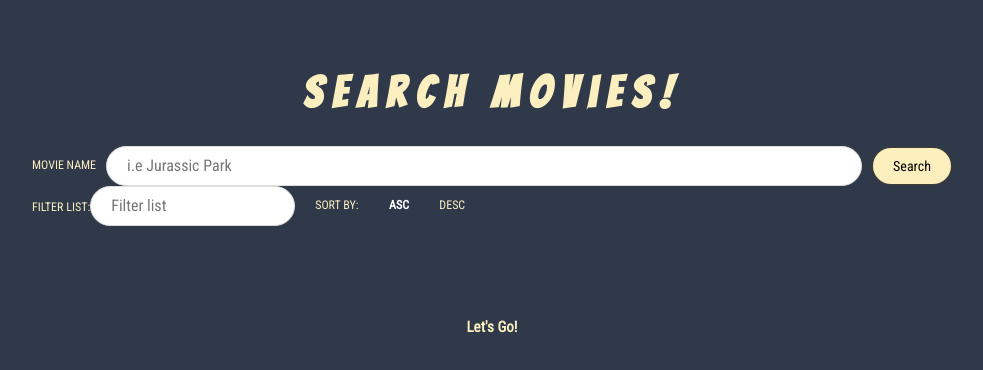
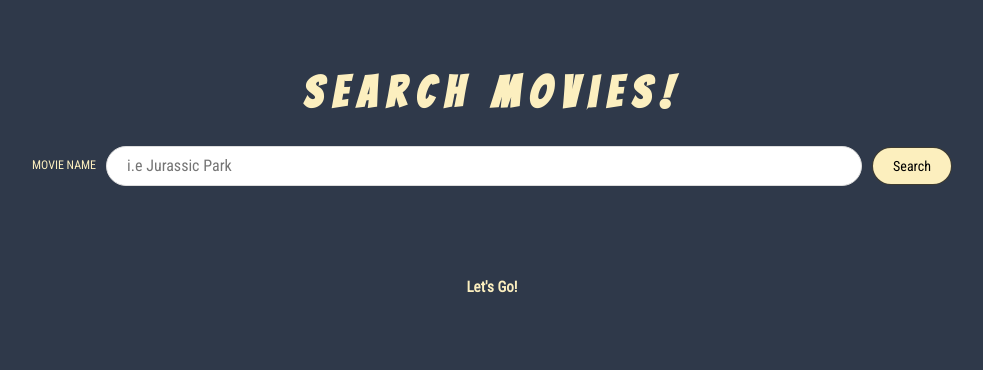
Before and after one commit to rishavjaiss/movie-search, a React (Create React App) app: page / in a window 1280 px wide. Shown: the top 370 px of the page, without its empty margins (148-1131 px from the left). Built offline with nearby package versions, Linux system fonts and the light colour scheme.

Commit message:
Revert "Adds sorting and filtering (#5)" (#6)
This reverts commit 0773ba56267e761bb493c69334bb099ac2744a7c.

```diff
--- a/src/components/SearchMovie/SearchMovie.css
+++ b/src/components/SearchMovie/SearchMovie.css
@@ -11,26 +11,6 @@
   margin-bottom: 0.2rem;
   text-transform: uppercase;
   color: #fcefbf;
-}
-.filter-group, .sort-group {
-  display: flex;
-  flex-direction: row;
-}
-.sort-group {
-  margin-left: 20px;
-  display: flex;
-  width: 150px;
-  flex-direction: row;
-  justify-content: space-between;
-  align-items: center;
-}
-.highlight {
-  color: white;
-  font-weight: bold;
-}
-
-.sort-button {
-  cursor: pointer;
 }
 
 .input {
--- a/src/components/SearchMovie/SearchMovie.js
+++ b/src/components/SearchMovie/SearchMovie.js
@@ -1,54 +1,30 @@
-import React, {useEffect, useState} from "react";
+import React, { useState } from "react";
 import "./SearchMovie.css";
 import MovieCard from "../MovieCard/MovieCard.js";
 import Loader from "../Loader/Loader.js";
 
 export default function SearchMovie() {
-  const [query, setQuery] = useState("");
+  const [query, setQurey] = useState("");
   const [movies, setMovies] = useState([]);
   const [loading, setLodaing] = useState(false);
   const [message, setMessage] = useState("Let's Go!");
-  const [filter, setFilter] = useState('')
-  const [moviesForUI, setMoviesForUI] = useState([])
-  const [sort, setSort] = useState('ASC')
 
   const sleep = (milliseconds) => {
     return new Promise((resolve) => setTimeout(resolve, milliseconds));
   };
-
-  useEffect(()=> {
-    if (filter) {
-      const filteredMovies = movies.filter(({title}) => title.toLowerCase().includes(filter.toLowerCase()))
-      return setMoviesForUI(filteredMovies) // We want to retain the original list in the event the filter is cleared
-    }
-  }, [filter, movies])
-
-
-  const toggleSort  = (direction) => {
-      const moviesToSort = moviesForUI.length > 0 ? moviesForUI : movies
-      let sortedMovies
-      if (direction === 'ASC') {
-        sortedMovies = moviesToSort.sort((a, b) => a.title.localeCompare(b.title))
-        return moviesForUI.length > 0 ? setMoviesForUI(sortedMovies) : setMovies(sortedMovies)
-      } else if (direction === 'DESC') {
-        sortedMovies = moviesToSort.reverse()
-        return moviesForUI.length > 0 ? setMoviesForUI(sortedMovies) : setMovies(sortedMovies)
-      }
-  }
 
   const searchMovies = async (e, milliseconds = 1000) => {
     e.preventDefault();
     setLodaing(true);
     await sleep(milliseconds);
 
-    const API_KEY = process.env.REACT_APP_API_KEY;
+    const API_KEY = "YOU_API_KEY";
     const url = `https://api.themoviedb.org/3/search/movie?api_key=${API_KEY}&language=en-US&query=${query}&page=1&include_adult=false`;
 
     try {
       const res = await fetch(url);
       const data = await res.json();
-      const sortedMovies = data.results.sort((a, b) => a.title.localeCompare(b.title)) // establish an alphabetical list for sorting
-      setMovies(sortedMovies);
+      setMovies(data.results);
       setLodaing(false);
       if (data.results.length === 0) {
         setMessage("Oops! No Results Found");
@@ -70,51 +46,17 @@ export default function SearchMovie() {
           className="input"
           name="query"
           placeholder="i.e Jurassic Park"
-          onChange={(e) => setQuery(e.target.value)}
-        />
+          onChange={(e) => setQurey(e.target.value)}
+        ></input>
         <button type="submit" className="button">
           Search
         </button>
       </form>
-      <span className="filter-group">
-        <span>
-          <label htmlFor="filter" className="label">
-            Filter list:
-          </label>
-          <input
-            type="text"
-            className="input"
-            name="filter"
-            placeholder="Filter list"
-            onChange={(e) => setFilter(e.target.value)}
-          />
-        </span>
-        <span className="sort-group">
-          <span className="label">Sort By: </span>
-          <span className={`label sort-button ${sort === 'ASC' ? "highlight":""}`} onClick={()=> {
-            const direction = 'ASC'
-            setSort(direction)
-            toggleSort(direction)
-          }}>ASC</span>
-          <span className={`label sort-button ${sort === 'DESC' ? "highlight" : ""}`} onClick={()=> {
-            const direction = 'DESC'
-            setSort(direction)
-            toggleSort(direction)
-          }}>DESC</span>
-        </span>
-      </span>
-      {loading  && <Loader /> }
-      { movies.length > 0 && !filter ? (
+      {loading ? (
+        <Loader />
+      ) : movies.length > 0 ? (
         <div className="card-list">
           {movies
-            .filter((movie) => movie.poster_path)
-            .map((movie) => (
-              <MovieCard movie={movie} key={movie.id} />
-            ))}
-        </div>
-      ) : moviesForUI.length > 0 && filter ? (
-        <div className="card-list">
-          {moviesForUI
             .filter((movie) => movie.poster_path)
             .map((movie) => (
               <MovieCard movie={movie} key={movie.id} />
```
Also changed, not shown: 1 other file (tests, documents, lock files or other folders).
